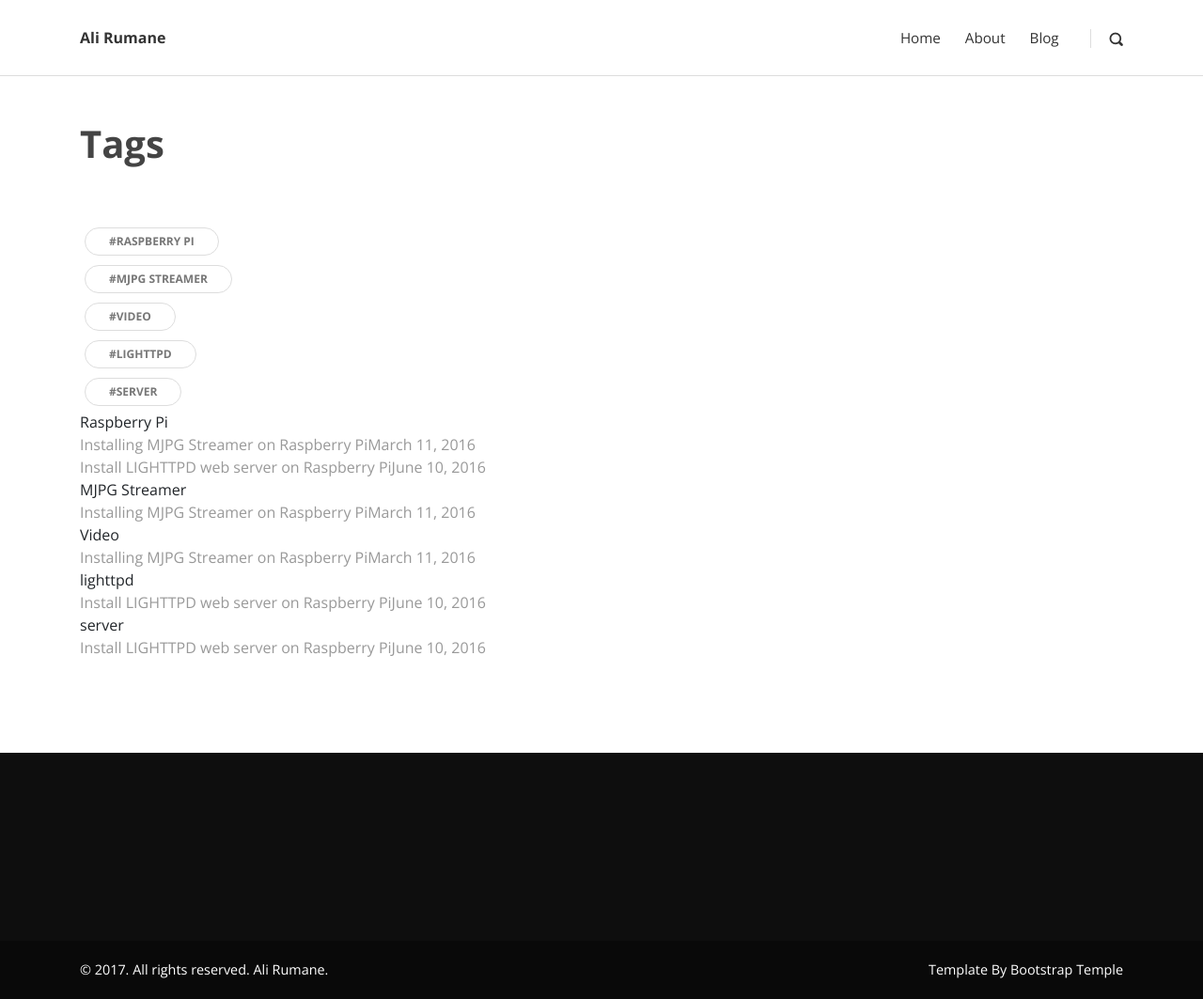
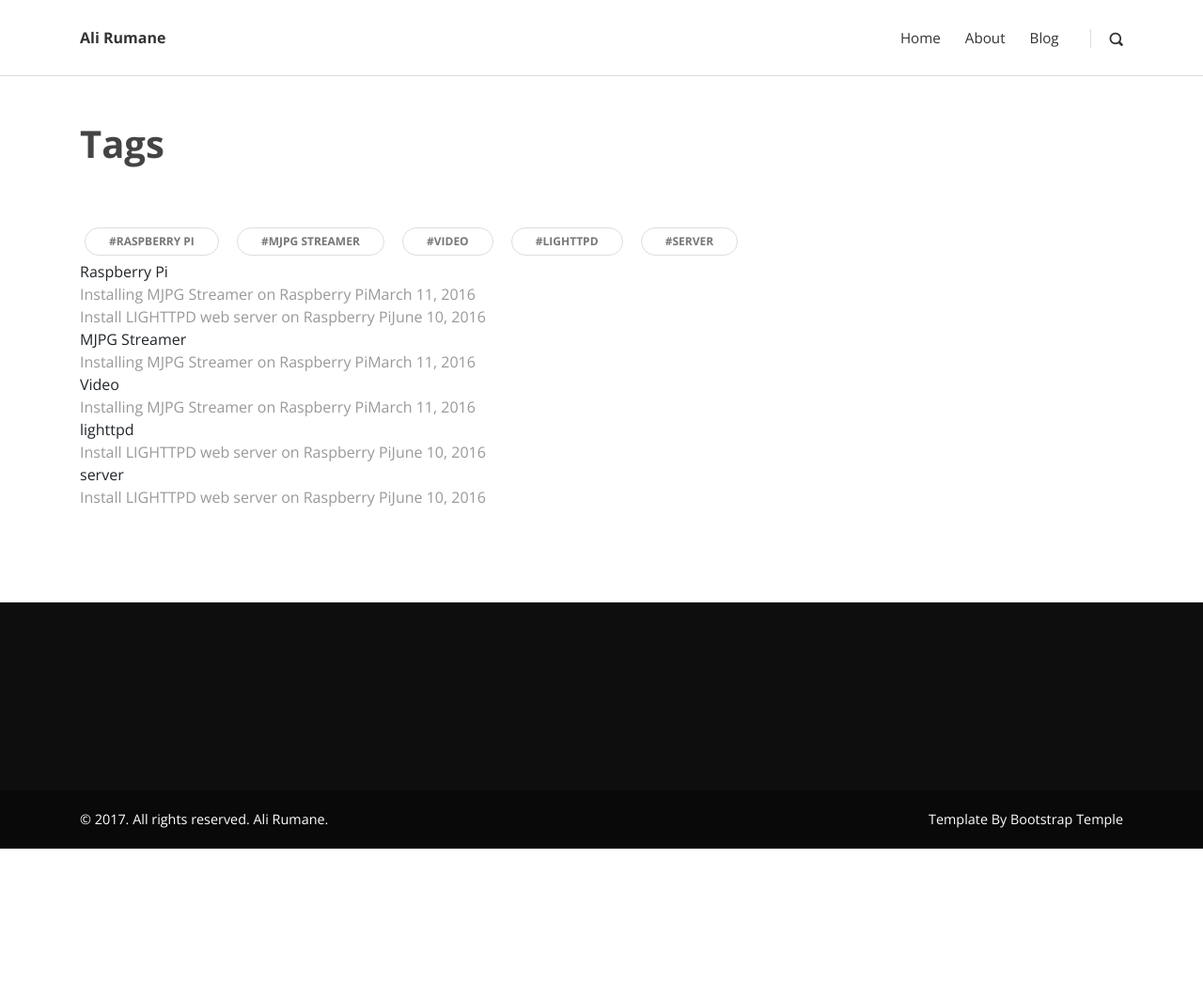
Before and after one commit to alirumane/alirumane.github.io, a Jekyll site: the page built from tags.html, in a window 1280 px wide. Shown: the whole page at 94% size. Built offline with Jekyll 4.4.1, drawn with Linux system fonts in a browser that asks for light colours; after the commit the page ends 903 px from its top, so only the background shows below that.

Commit message:
Update tags.html

```diff
--- a/tags.html
+++ b/tags.html
@@ -7,17 +7,18 @@ description: "Take a look at my beautiful tags."
 <div class="post-tags">
 {% assign tags_list = site.tags %}
   {% if tags_list.first[0] == null %}
+            <ul class="list-inline">
     {% for tag in tags_list %}
             <ul class="list-inline">
               <li class="list-inline-item"><a href="{{ site.baseurl }}/tags#{{tag | slugify }}" class="tag">#{{ tag }}</a></li>
+    {% endfor %}
             </ul>
+  {% else %}
+            <ul class="list-inline">
+    {% for tag in tags_list %}
+              <li class="list-inline-item"><a href="{{ site.baseurl }}/tags#{{tag[0] | slugify }}" class="tag">#{{ tag[0] }}</a></li>
     {% endfor %}
-  {% else %}
-    {% for tag in tags_list %}
-            <ul class="list-inline">
-              <li class="list-inline-item"><a href="{{ site.baseurl }}/tags#{{tag[0] | slugify }}" class="tag">#{{ tag[0] }}</a></li>
             </ul>
-    {% endfor %}
   {% endif %}
 {% assign tags_list = nil %}
 </div>
```
